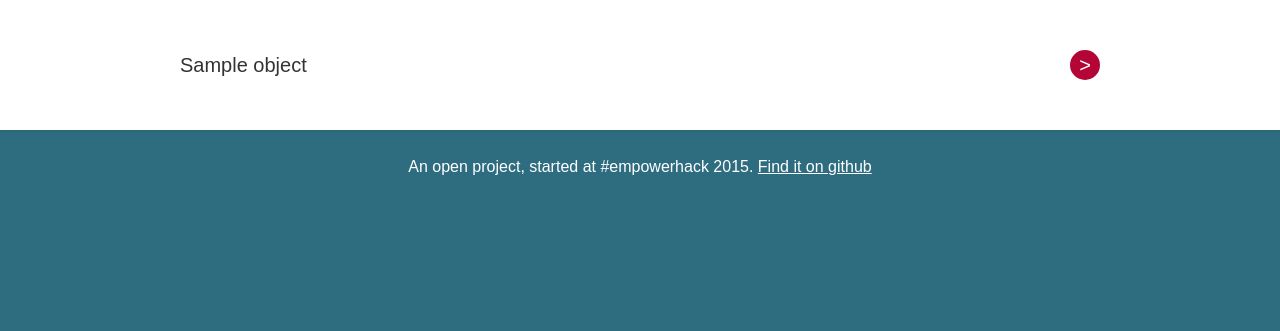
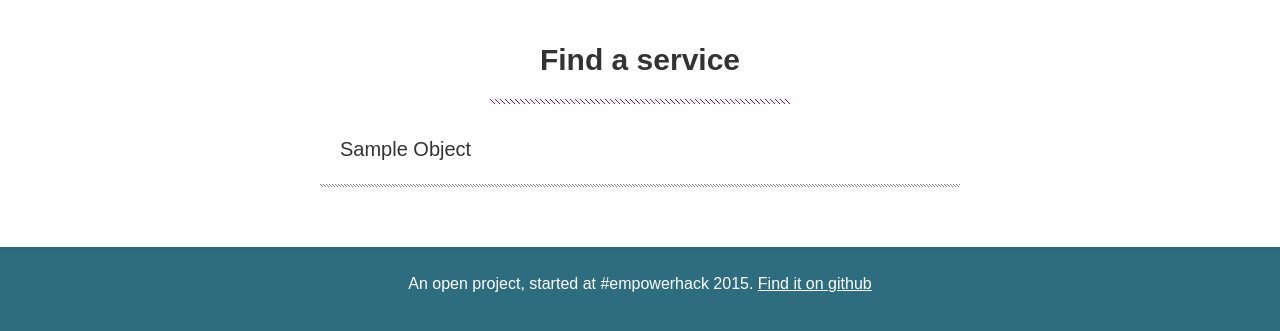
Before and after one commit to annikaC/HealthMate, a Django app: template templates/categories_i18n/category_list.html in a window 1280 px wide. Shown: the part 80-411 px from the top of the page. Run offline with Django 3.2, Linux system fonts and the light colour scheme; the template is opened without the code that fills it: most values are stand-ins (such as "Sample title", 1, 10 or a date in 2020); some libraries are stand-ins or nearby versions.

Commit message:
category list

```diff
--- a/static/styles/sass/_shame.scss
+++ b/static/styles/sass/_shame.scss
@@ -106,32 +106,53 @@
 }
 
 .catlist{
-    margin: 0;
+    width: 100%;
+    max-width: 60rem;
+    margin: auto;
     list-style: none;
     &-item{
         margin: 0;
         a{
             @include pos(r);
             display: block;
-            padding: rem(10 20);
-            border-bottom: rem(1) solid color(muted);
-            color: color(default);;
+            margin: 0 -2rem;
+            padding: rem(0 20);
+            color: color(default);
+            text-transform: capitalize;
             text-decoration: none;
-            &:after{
-                @include pos(a, t1rem r2rem);
-                @include setsize(1.5em);
-                content:'>';
+            &:before{
+                position: absolute;
+                top: -.25em;
+                right: 2rem;
+                @include setsize(2em);
                 display: block;
                 border-radius: 100%;
                 color: color(white);
                 background: color(link);
-                line-height: 1.5em;
+                line-height: 2;
                 text-align: center;
                 transition: transform .2s ease;
             }
+            &:after{
+                content:' ';
+                display: block;
+                height: .3rem;
+                margin: 2rem -2rem;
+                background:
+                    linear-gradient(
+                        45deg,
+                        transparent 48%,
+                        color(muted) 48%,
+                        color(muted) 52%,
+                        transparent 52%
+                    )
+                    repeat
+                    top left/.3rem .3rem
+                ;
+            }
             &:hover{
                 color: color(link);
-                &:after{
+                &:before{
                     transform: translateX(1rem);
                 }
             }
--- a/static/styles/styles.css
+++ b/static/styles/styles.css
@@ -986,34 +986,42 @@ input[type="submit"] {
     margin-left: auto; }
 
 .catlist {
-  margin: 0;
+  width: 100%;
+  max-width: 60rem;
+  margin: auto;
   list-style: none; }
   .catlist-item {
     margin: 0; }
     .catlist-item a {
       position: relative;
       display: block;
-      padding: 1rem 2rem;
-      border-bottom: 0.1rem solid gray;
+      margin: 0 -2rem;
+      padding: 0 2rem;
       color: #333;
+      text-transform: capitalize;
       text-decoration: none; }
-      .catlist-item a:after {
+      .catlist-item a:before {
         position: absolute;
-        top: 1rem;
+        top: -.25em;
         right: 2rem;
-        width: 1.5em;
-        height: 1.5em;
-        content: '>';
+        width: 2em;
+        height: 2em;
         display: block;
         border-radius: 100%;
         color: #fff;
         background: #B30536;
-        line-height: 1.5em;
+        line-height: 2;
         text-align: center;
         transition: transform .2s ease; }
+      .catlist-item a:after {
+        content: ' ';
+        display: block;
+        height: .3rem;
+        margin: 2rem -2rem;
+        background: linear-gradient(45deg, transparent 48%, gray 48%, gray 52%, transparent 52%) repeat top left/0.3rem 0.3rem; }
       .catlist-item a:hover {
         color: #B30536; }
-        .catlist-item a:hover:after {
+        .catlist-item a:hover:before {
           transform: translateX(1rem); }
     .catlist-item:last-child a {
       border-bottom: none; }
--- a/templates/categories_i18n/category_list.html
+++ b/templates/categories_i18n/category_list.html
@@ -1,6 +1,9 @@
 {% extends "base.html" %}
 
 {% block content %}
+   <div class="contenthead">
+        <h2 class="contenthead-title">Find a service</h2>
+    </div>
   {% if object_list %}
     <ul class="catlist">
       {% for object in object_list %}
```
